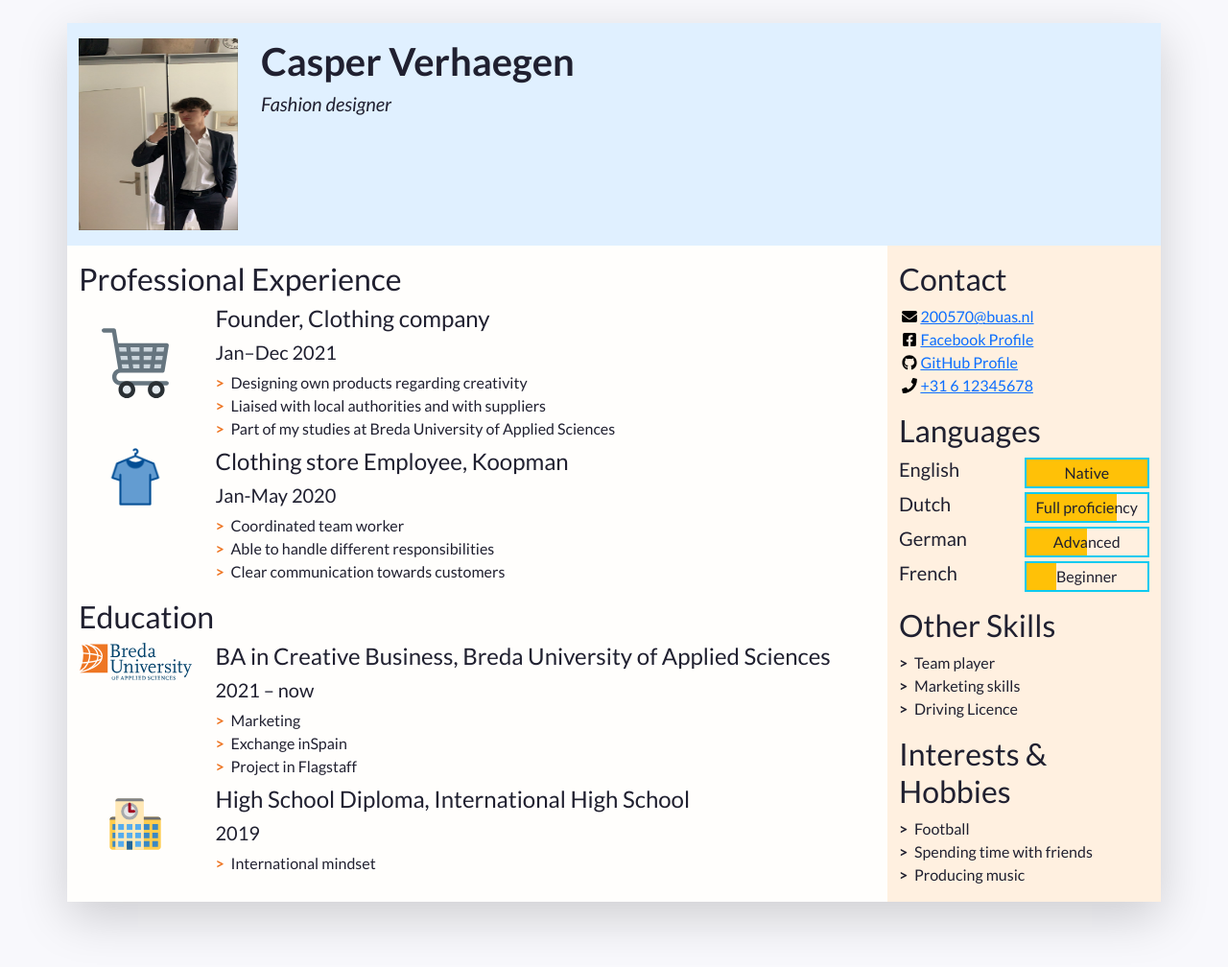
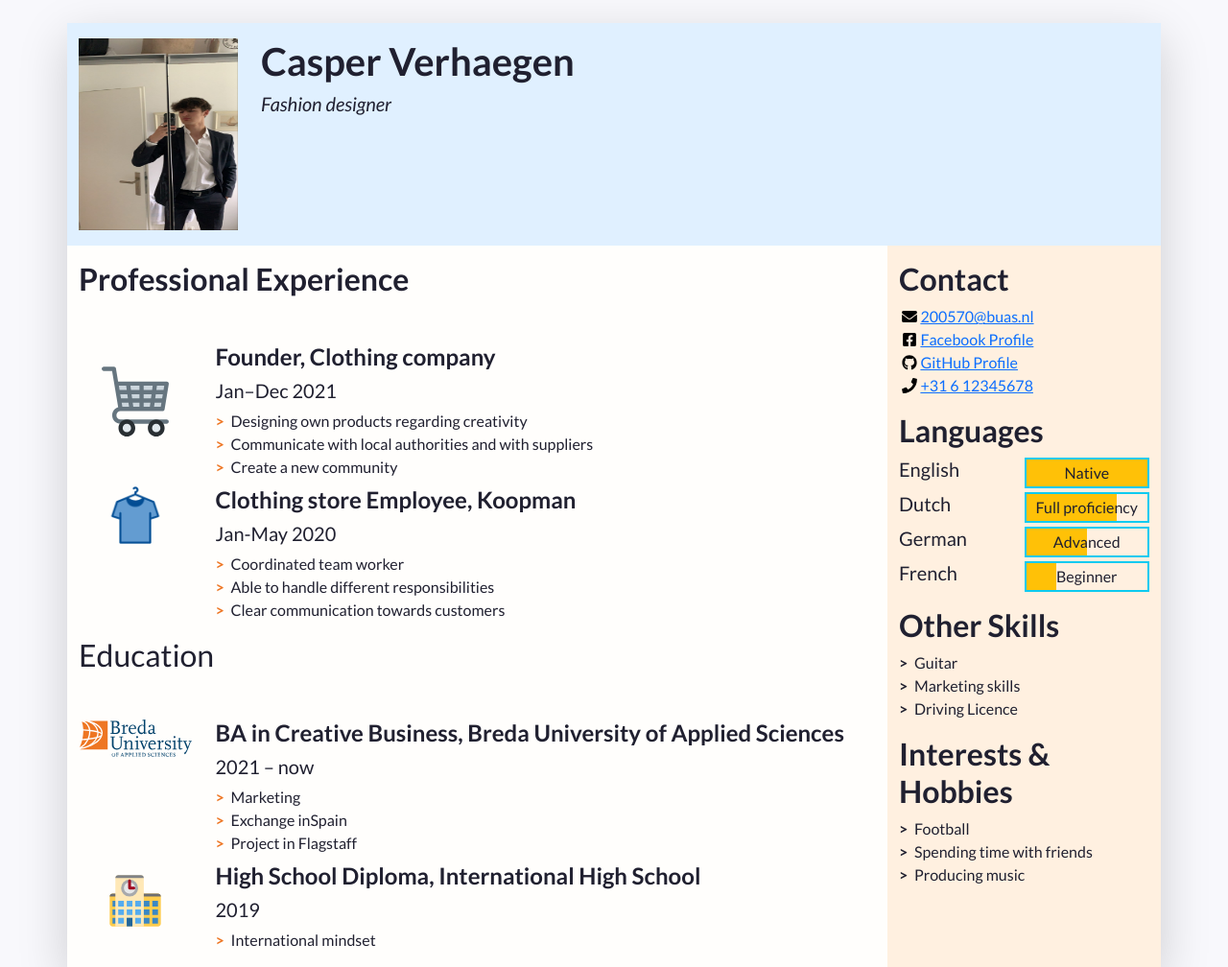
Before and after one commit to casperv2019/prj4-cv-200570, a plain HTML site: page index.html in a window 1280 px wide. Shown: the top 1008 px of the page at 96% size. Drawn offline with nearby package versions, Linux system fonts and the light colour scheme.

Commit message:
Update index.html

```diff
--- a/index.html
+++ b/index.html
@@ -75,7 +75,8 @@
             <section> is yet another semantic element. The first one is for professional experience.
           -->
           <section class="my-3 biography-section">
-            <h2>Professional Experience</h2>
+            <h2><b>Professional Experience </b></h2>
+            <p>&nbsp;</p>
             <!--
               Each list item (li) in the unordered list (ul) below will be one job.
               "list-unstyled" is a class that hides the bullet points of a list.
@@ -89,13 +90,13 @@
                   <img class="biography-logo mw-100 d-block mx-auto" src="images/employers/trolley.svg" alt="Company logo" width="150">
                 </div>
                 <div class="biography-contents col-9 col-sm-10 col-md-9 col-lg-10">
-                  <h4>Founder, Clothing company</h4>
+                  <h4><b>Founder, Clothing company </b></h4>
                   <h5>Jan&ndash;Dec 2021</h5>
                   <!-- Use the list below to talk about your achievements -->
                   <ul class="biography-details list-unstyled">
                     <li>Designing own products regarding creativity&nbsp;</li>
-                    <li>Liaised with local authorities and with suppliers</li>
-                    <li>Part of my studies at Breda University of Applied Sciences</li>
+                    <li>Communicate with local authorities and with suppliers</li>
+                    <li>Create a new community</li>
                   </ul>
                 </div>
               </li>
@@ -107,7 +108,7 @@
                   <img class="biography-logo mw-100 d-block mx-auto" src="images/Tshirt icon.png" alt="Company logo" width="60">
                 </div>
                 <div class="biography-contents col-9 col-sm-10 col-md-9 col-lg-10">
-                  <h4>Clothing store Employee, Koopman</h4>
+                  <h4><b> Clothing store Employee, Koopman</b></h4>
                   <h5>Jan-May 2020</h5>
 					<ul class="biography-details list-unstyled">
                     <li>Coordinated team worker</li>
@@ -125,6 +126,7 @@
 
           <section class="my-3 biography-section">
             <h2>Education</h2>
+            <p>&nbsp;</p>
 <ul class="biography-list list-unstyled">
 
           <!-- Top item in education. And by "top", I mean a Bachelor in Creative Business at BUas. -->
@@ -133,7 +135,7 @@
               <img class="biography-logo mw-100 d-block mx-auto" src="images/schools/logo-buas.svg" alt="School logo" width="120">
             </div>
             <div class="biography-contents col-9 col-sm-10 col-md-9 col-lg-10">
-                  <h4>BA in Creative Business, Breda University of Applied Sciences</h4>
+              <h4><b>BA in Creative Business, Breda University of Applied Sciences</b></h4>
               <h5>2021 –&nbsp;now</h5>
               <!-- Use the list below to talk about minors, exchanges, extra-curricular activities. -->
               <ul class="biography-details list-unstyled">
@@ -150,7 +152,7 @@
               <img class="biography-logo mw-100 d-block mx-auto" src="images/schools/school.svg" alt="School logo" width="80">
             </div>
             <div class="biography-contents col-9 col-sm-10 col-md-9 col-lg-10">
-                  <h4>High School Diploma, International High School</h4>
+              <h4><b>High School Diploma, International High School</b></h4>
               <h5>2019</h5>
               <ul class="biography-details list-unstyled">
                 <li>International mindset&nbsp;</li>
@@ -173,7 +175,7 @@
 
           <!-- The first block will be contact details -->
           <section class="my-3 aside-section">
-            <h2>Contact</h2>
+            <h2><b>Contact </b></h2>
             <!--
               A list of all your contact details.
               There are more icons in the images/icons folder, have a look if you want to add your LinkedIn or TikTok profile.
@@ -211,7 +213,7 @@
           <!-- End of contact details, moving on to languages -->
 
           <section class="my-3 aside-section">
-            <h2>Languages</h2>
+            <h2><b>Languages </b></h2>
             <!-- Each item in the list is a language. Modify, add or remove depending on what you speak -->
             <ul class="language-list list-unstyled">
               <li class="language-item d-flex mb-1">
@@ -252,9 +254,9 @@
           <!-- End of contact details, moving on to other skills -->
 
           <section class="my-3 aside-section">
-            <h2>Other Skills</h2>
+            <h2><b>Other Skills </b></h2>
             <ul class="skill-list list-unstyled">
-              <li class="skill-item">Team player</li>
+              <li class="skill-item">Guitar</li>
               <li class="skill-item">Marketing skills</li>
               <li class="skill-item">Driving Licence</li>
             </ul>
@@ -263,7 +265,7 @@
           <!-- End of other skills, moving on to interest and hobbies -->
 
           <section class="my-3 aside-section">
-            <h2>Interests &amp; Hobbies</h2>
+            <h2><b> Interests &amp; Hobbies </b></h2>
             <ul class="skill-list list-unstyled">
               <li class="skill-item">Football</li>
               <li class="skill-item">Spending time with friends</li>
```
Lines whose indentation alone changed are shown as unchanged.
